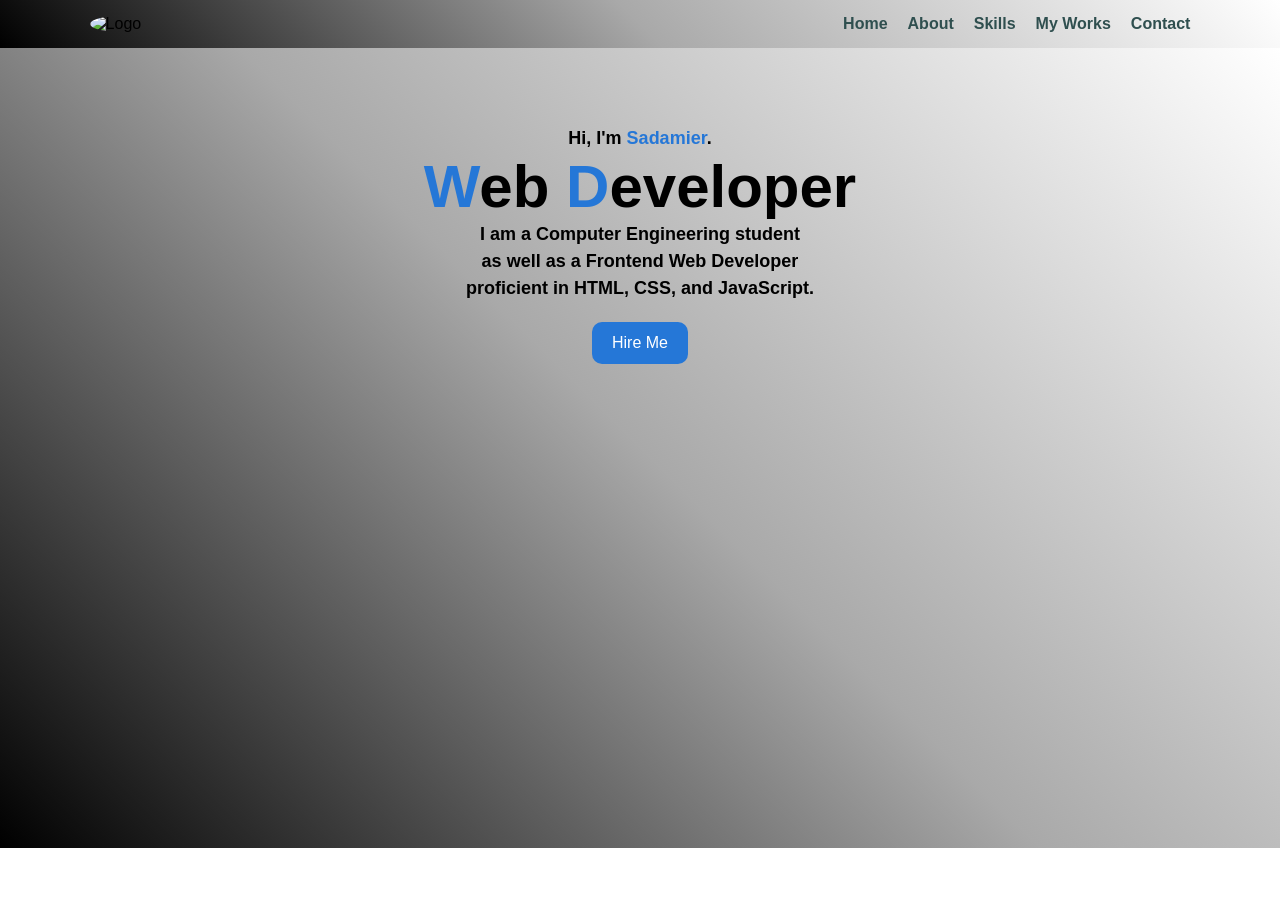
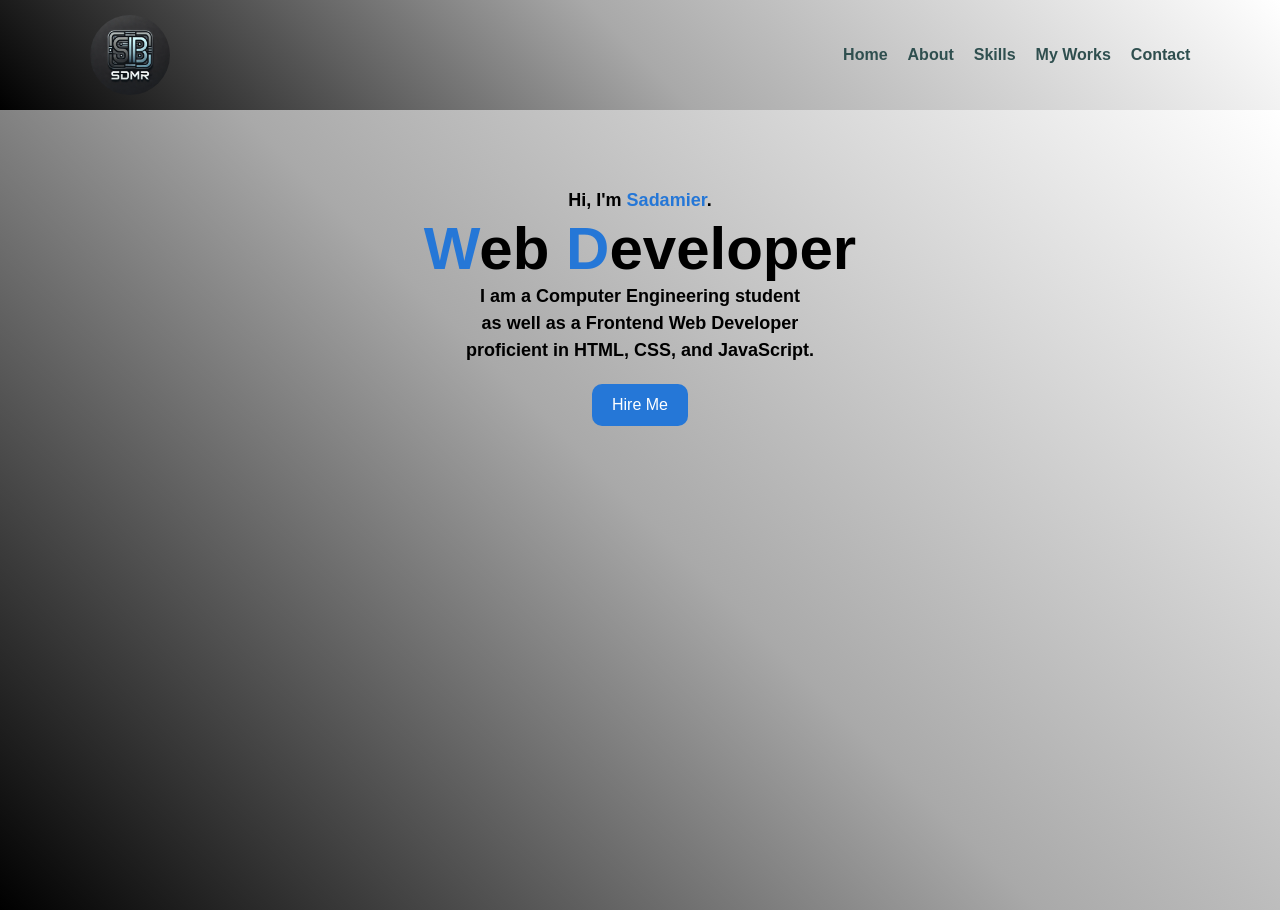
Before and after one commit to SDMR-MTLB/My-Portfolio, a plain HTML site: page index.html in a window 1280 px wide. Before the commit the page ends 848 px from the top, so only its background shows below. Drawn offline with Linux system fonts and the light colour scheme.

Commit message:
Update index.html

```diff
--- a/index.html
+++ b/index.html
@@ -9,7 +9,7 @@
 <body>
 
     <header class="navbar">
-        <img src="pic/logo-icon.jpg" alt="Logo" class="logo">
+        <img src="logo-icon.jpg" alt="Logo" class="logo">
         <nav>
             <ul>
                 <li><a href="#">Home</a></li>
```
